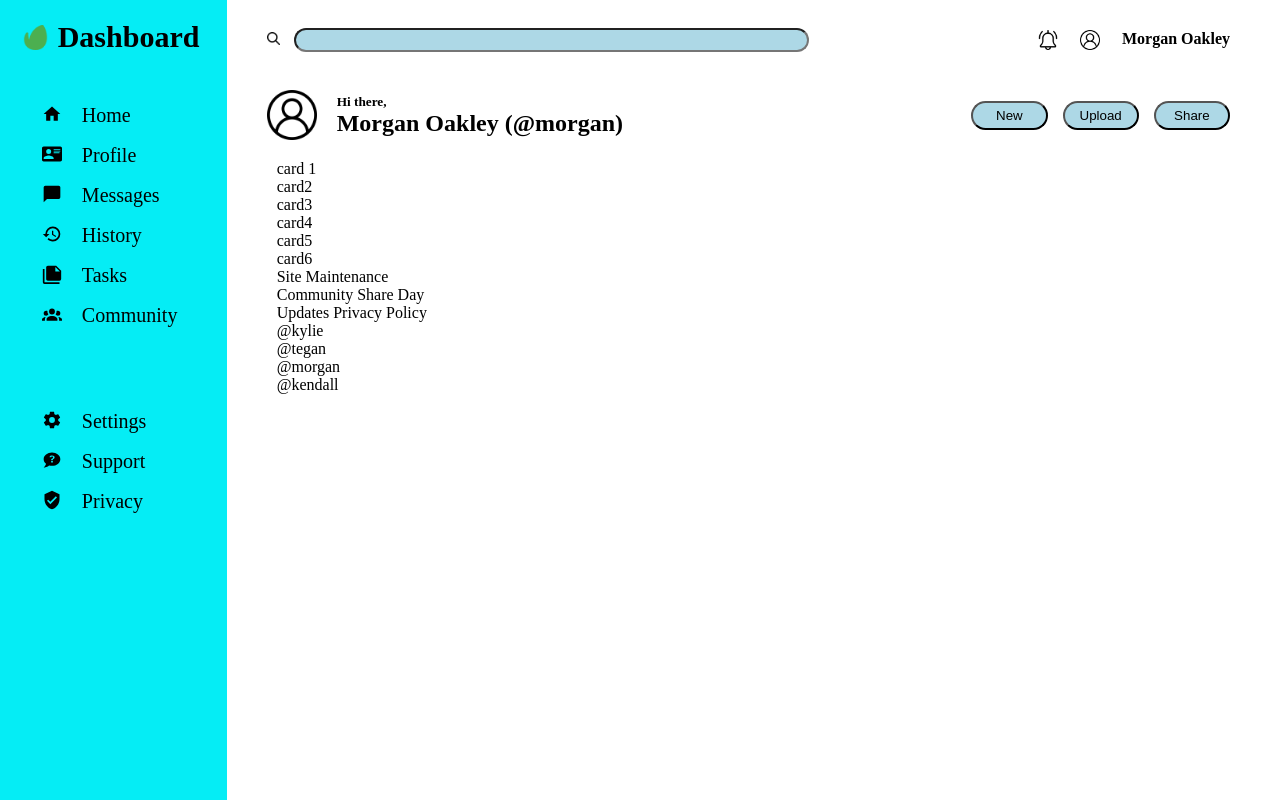
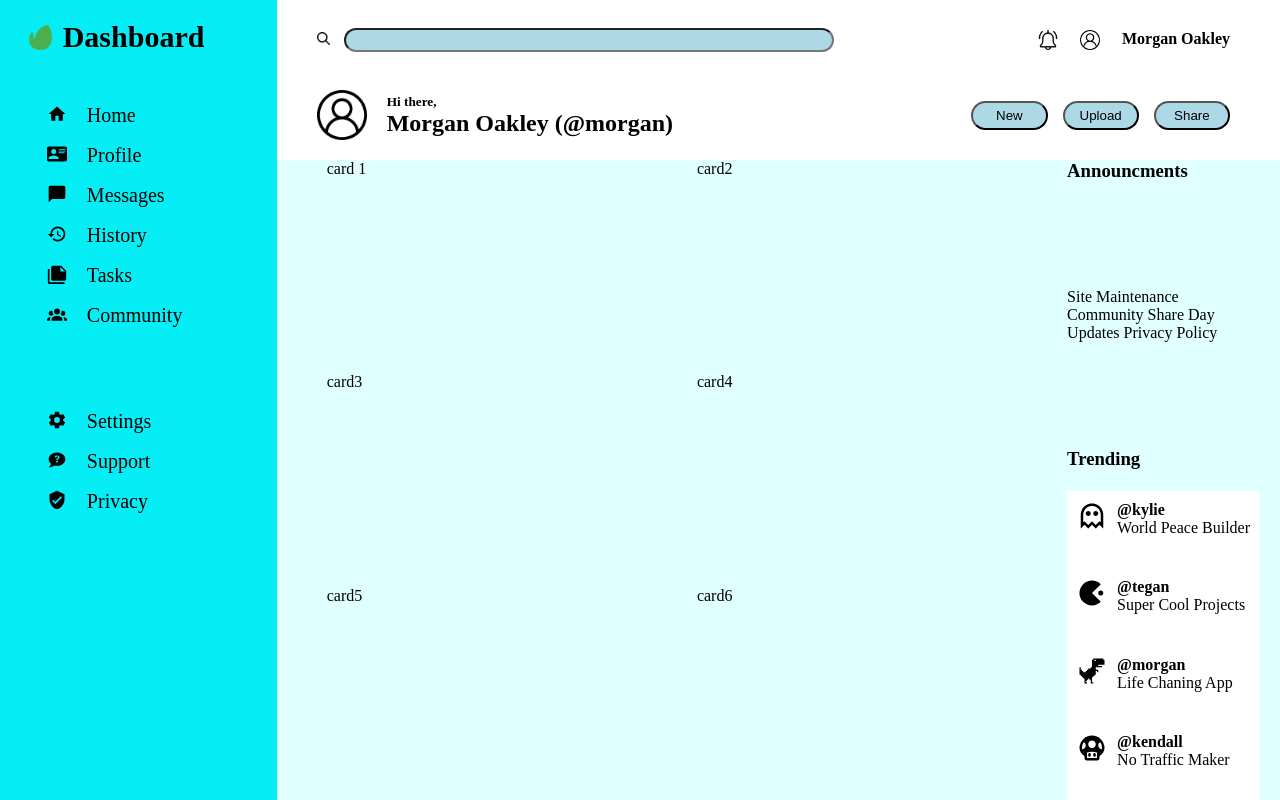
Before and after one commit to xKChan/admin-dashboard, a plain HTML site: page index.html in a window 1280 px wide. Drawn offline with Linux system fonts and the light colour scheme.

Commit message:
Working on mainContent section, added new branch to work on for styling mainContent

```diff
--- a/index.html
+++ b/index.html
@@ -94,6 +94,7 @@
                 <div class="cards">card6</div>
             </div>
             <div class="news">
+                <h3>Announcments</h3>
                 <div class="announcments">
                     <div class="announcments1">
                         Site Maintenance
@@ -106,12 +107,35 @@
                     </div>
                 </div>
                 <div class="trending">
-                    <div class="trending1">
-                        @kylie
+                    <h3>Trending</h3>
+                    <div class="trendingUser">
+                        <img src="/imgs/ghost-outline.svg" alt="">
+                        <div class="handle">
+                            <h4>@kylie</h4>
+                            <p>World Peace Builder</p>
+                        </div>
                     </div>
-                    <div class="trending2">@tegan</div>
-                    <div class="trending3">@morgan</div>
-                    <div class="trending4">@kendall</div>
+                    <div class="trendingUser">
+                        <img src="/imgs/pac-man.svg" alt="">
+                        <div class="handle">
+                            <h4>@tegan</h4>
+                            <p>Super Cool Projects</p>
+                        </div>
+                    </div>
+                    <div class="trendingUser">
+                        <img src="/imgs/google-downasaur.svg" alt="">
+                        <div class="handle">
+                            <h4>@morgan</h4>
+                            <p>Life Chaning App</p>
+                        </div>
+                    </div>
+                    <div class="trendingUser">
+                        <img src="/imgs/one-up.svg" alt="">
+                        <div class="handle">
+                            <h4>@kendall</h4>
+                            <p>No Traffic Maker</p>
+                        </div>
+                    </div>
                 </div>
             </div>
         </div>
--- a/styles.css
+++ b/styles.css
@@ -113,7 +113,7 @@
     display: grid;
     grid-template-rows: 1fr 1fr;
     padding-left: 10%;
-    padding-right: 50px;
+    padding-right: 100px;
 }
 
 .menu {
@@ -162,6 +162,43 @@
 /* Main Content */
 .mainContent {
     grid-area: 2 / 2 / 3 / 3 ;
-    /* background-color: lightcyan; */
+    background-color: lightcyan;
     padding-left: 50px;
+    display: grid;
+    grid-template-columns: minmax(400px, 1fr) auto;
 }
+
+.news {
+    display: grid;
+    grid-template-rows: auto auto;
+}
+
+.trending {
+    display: grid;
+    grid-template-rows: repeat(4, auto);
+}
+
+.trendingUser {
+    display: grid;
+    grid-template-columns: auto 1fr;
+    gap: 10px;
+    background-color: white;
+    padding: 10px;
+    margin-right: 20px;
+}
+
+.trendingUser img {
+    width: 30px;
+}
+
+
+.projects {
+    display: grid;
+    grid-template-columns: 1fr 1fr;
+    grid-template-rows: repeat(3, 1fr)
+}
+
+ .cards {
+    width: 200px;
+    height: 100px;
+ }
```
Also changed, not shown: imgs/ghost-outline.svg (added), imgs/google-downasaur.svg (added), imgs/one-up.svg (added), imgs/pac-man.svg (added).
